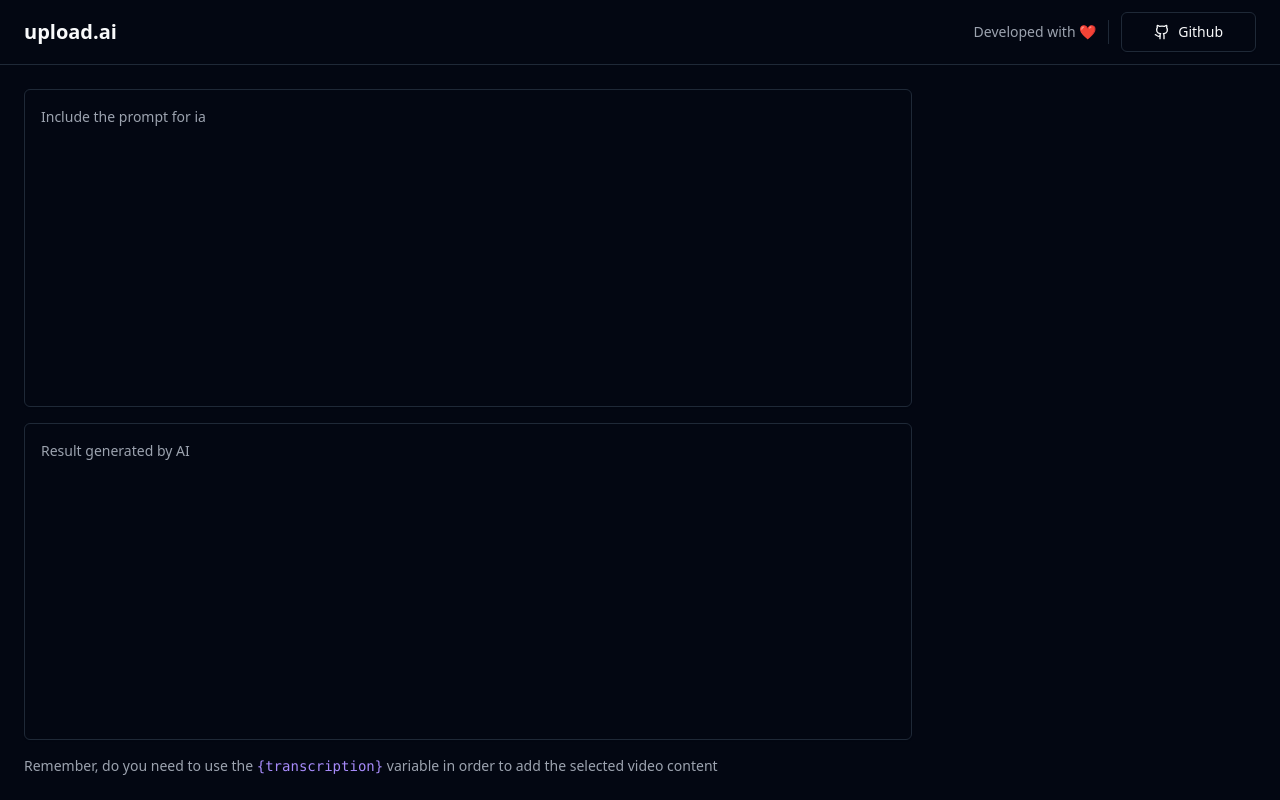
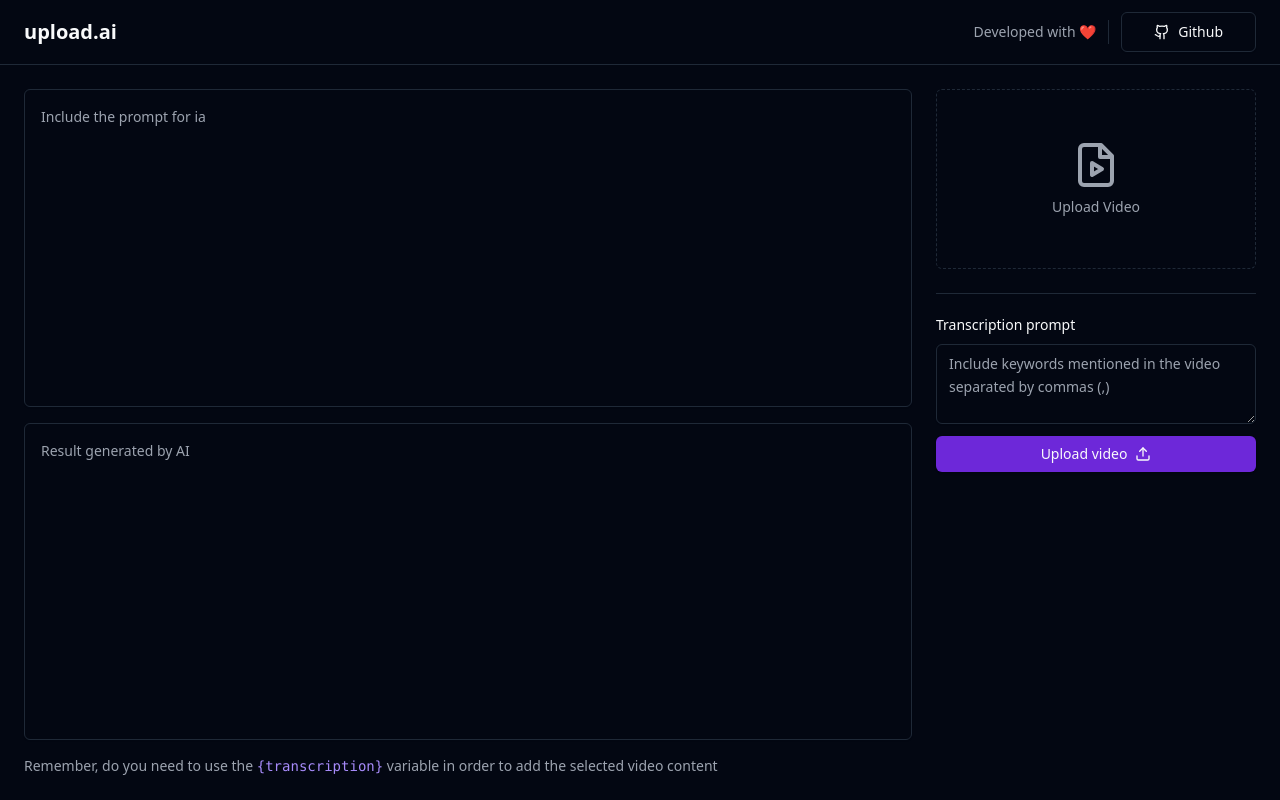
Before and after one commit to jnunes-ds/upload-ai-web, a React (Vite) app: page / in a window 1280 px wide. Built offline with nearby package versions, Linux system fonts and the light colour scheme.

Commit message:
feat: video and prompt part created

```diff
--- a/package.json
+++ b/package.json
@@ -12,6 +12,7 @@
   },
   "dependencies": {
     "@radix-ui/react-icons": "^1.3.0",
+    "@radix-ui/react-label": "^2.0.2",
     "@radix-ui/react-separator": "^1.0.3",
     "@radix-ui/react-slot": "^1.0.2",
     "class-variance-authority": "^0.7.0",
--- a/src/App.tsx
+++ b/src/App.tsx
@@ -1,7 +1,8 @@
-import { Github } from 'lucide-react';
+import { Github, FileVideo, Upload } from 'lucide-react';
 import { Button } from "./components/ui/button";
 import { Separator } from './components/ui/separator';
 import { Textarea } from './components/ui/textarea';
+import { Label } from './components/ui/label';
 
 export function App() {
 
@@ -25,8 +26,14 @@
       <main className="flex-1 p-6 flex gap-6">
         <div className="flex flex-col flex-1 gap-4">
           <div className="grid grid-rows-2  gap-4 flex-1 ">
-            <Textarea className='resize-none p-4 leading-relaxed' placeholder="Include the prompt for ia" />
-            <Textarea className='resize-none p-4 leading-relaxed' placeholder="Result generated by AI" />
+            <Textarea
+              className="resize-none p-4 leading-relaxed"
+              placeholder="Include the prompt for ia"
+            />
+            <Textarea
+              className="resize-none p-4 leading-relaxed"
+              placeholder="Result generated by AI"
+            />
           </div>
 
           <p className="text-sm text-muted-foreground">
@@ -35,7 +42,55 @@
             variable in order to add the selected video content
           </p>
         </div>
-        <aside className="w-80"></aside>
+        <aside className="w-80 space-y-6">
+          <form className="space-y-6">
+            <label
+              htmlFor="video"
+              className={`
+                border
+                w-full
+                flex
+                flex-col
+                items-center
+                justify-center
+                rounded-md
+                aspect-video
+                cursor-pointer
+                border-dashed
+                gap-2
+                text-sm
+                text-muted-foreground
+                hover:border-violet-400
+                hover:bg-primary/5
+              `}
+            >
+              <FileVideo className="w-12 h-12" />
+              Upload Video
+            </label>
+            <input
+              type="file"
+              id="video"
+              accept="video/mp4"
+              className="sr-only"
+            />
+
+            <Separator />
+
+            <div className='space-y-1 flex flex-col gap-2'>
+              <Label htmlFor='trancription_prompt'>Transcription prompt</Label>
+              <Textarea
+                id='trancription_prompt'
+                className='min-h-20 leading-relaxed'
+                placeholder='Include keywords mentioned in the video separated by commas (,)'
+              />
+
+              <Button type='submit' className='w-full'>
+                Upload video
+                <Upload  className='w-4  h-4 ml-2' />
+              </Button>
+            </div>
+          </form>
+        </aside>
       </main>
     </div>
   );
--- /dev/null
+++ b/src/components/ui/label.tsx
@@ -0,0 +1,24 @@
+import * as React from "react"
+import * as LabelPrimitive from "@radix-ui/react-label"
+import { cva, type VariantProps } from "class-variance-authority"
+
+import { cn } from "@/lib/utils"
+
+const labelVariants = cva(
+  "text-sm font-medium leading-none peer-disabled:cursor-not-allowed peer-disabled:opacity-70"
+)
+
+const Label = React.forwardRef<
+  React.ElementRef<typeof LabelPrimitive.Root>,
+  React.ComponentPropsWithoutRef<typeof LabelPrimitive.Root> &
+    VariantProps<typeof labelVariants>
+>(({ className, ...props }, ref) => (
+  <LabelPrimitive.Root
+    ref={ref}
+    className={cn(labelVariants(), className)}
+    {...props}
+  />
+))
+Label.displayName = LabelPrimitive.Root.displayName
+
+export { Label }
```
Also changed, not shown: 1 other file (tests, documents, lock files or other folders).
